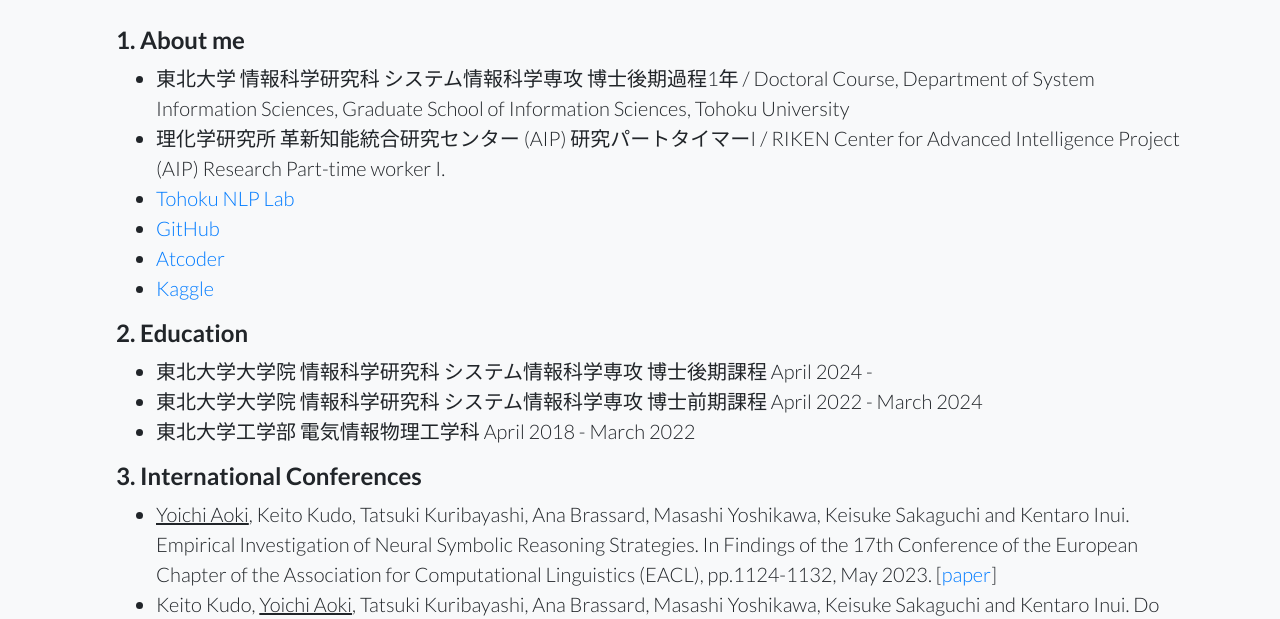
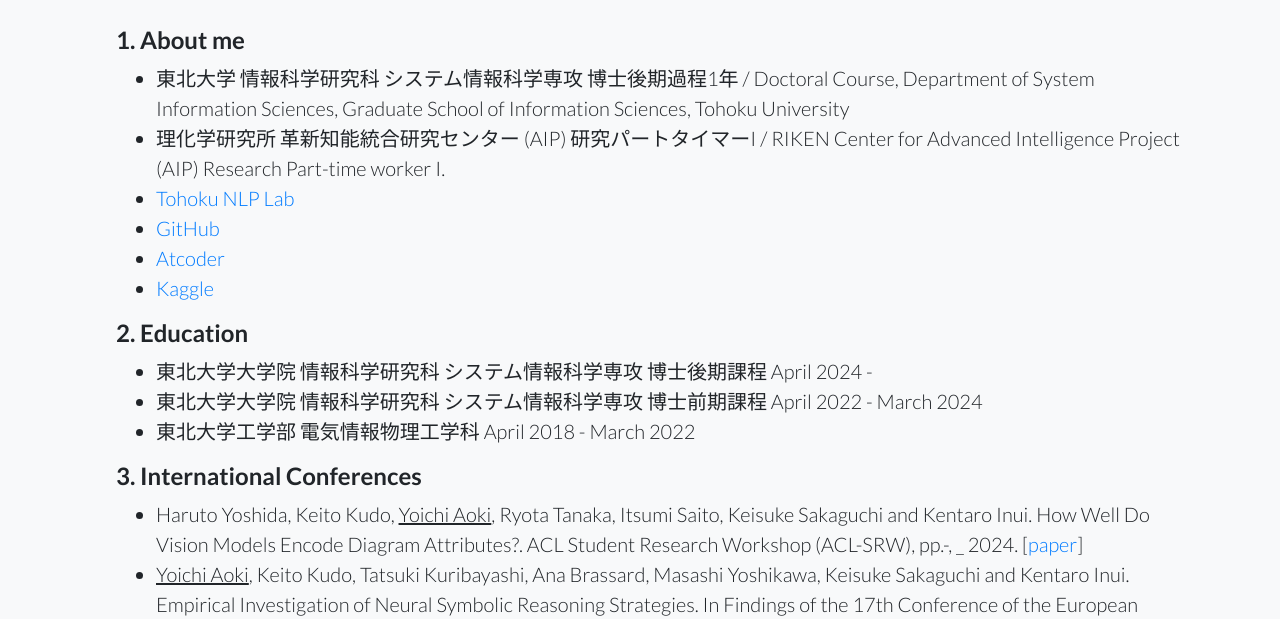
Before and after one commit to ao1neko/ao1neko.github.io, a website: page index.html in a window 1280 px wide. Shown: the part 172-791 px from the top of the page. Drawn offline with Linux system fonts and the light colour scheme.

Commit message:
add paper

```diff
--- a/index.html
+++ b/index.html
@@ -62,6 +62,7 @@
           <div class="mb-8">
             <h4>3. International Conferences</h4>
             <ul>
+              <li class="lead mb-0">Haruto Yoshida, Keito Kudo, <u>Yoichi Aoki</u>, Ryota Tanaka, Itsumi Saito, Keisuke Sakaguchi and Kentaro Inui. How Well Do Vision Models Encode Diagram Attributes?. ACL Student Research Workshop (ACL-SRW), pp.-, _ 2024. [<a href="">paper</a>]</li>
               <li class="lead mb-0"><u>Yoichi Aoki</u>, Keito Kudo, Tatsuki Kuribayashi, Ana Brassard, Masashi Yoshikawa, Keisuke Sakaguchi and Kentaro Inui. Empirical Investigation of Neural Symbolic Reasoning Strategies. In Findings of the 17th Conference of the European Chapter of the Association for Computational Linguistics (EACL), pp.1124-1132, May 2023. [<a href="https://aclanthology.org/2023.findings-eacl.86/">paper</a>]</li>
               <li class="lead mb-0">Keito Kudo, <u>Yoichi Aoki</u>, Tatsuki Kuribayashi, Ana Brassard, Masashi Yoshikawa, Keisuke Sakaguchi and Kentaro Inui. Do Deep Neural Networks Capture Compositionality in Arithmetic Reasoning? In Proceedings of the 17th Conference of the European Chapter of the Association for Computational Linguistics (EACL), pp.1343-1354, May 2023. [<a href="https://aclanthology.org/2023.eacl-main.98/">paper</a>]</li>
               <li class="lead mb-0"><u>Yoichi Aoki</u>, Keito Kudo, Tatsuki Kuribayashi, Ana Brassard, Masashi Yoshikawa, Keisuke Sakaguchi and Kentaro Inui. Empirical Investigation of Neural Symbolic Reasoning Strategies. Non-archival submission for the 2022 AACL-IJCNLP Student Research Workshop (AACL-IJCNLP(SRW) 2022), Nov 2022. (acceptance rate=40.0%)</li>
```
